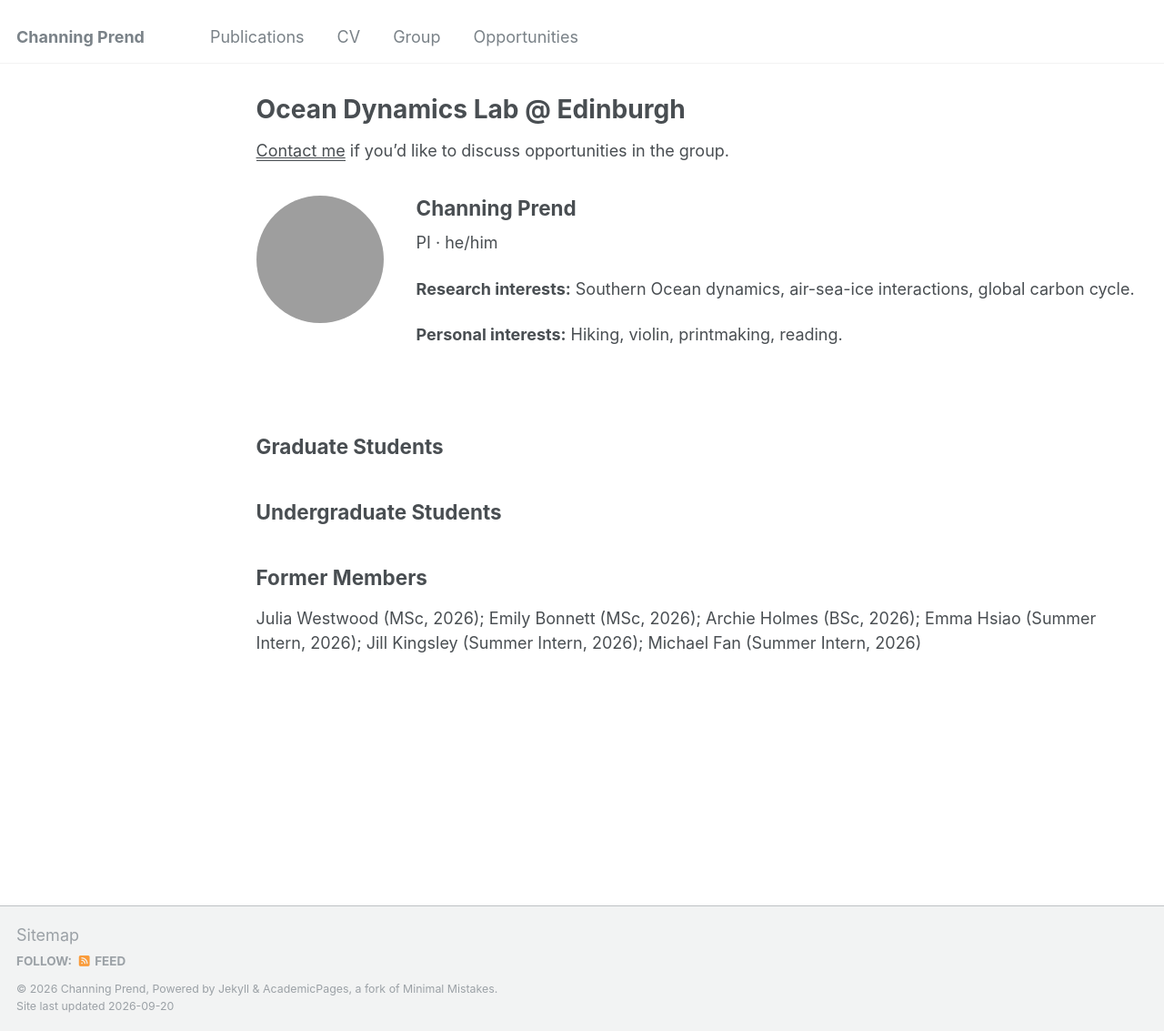
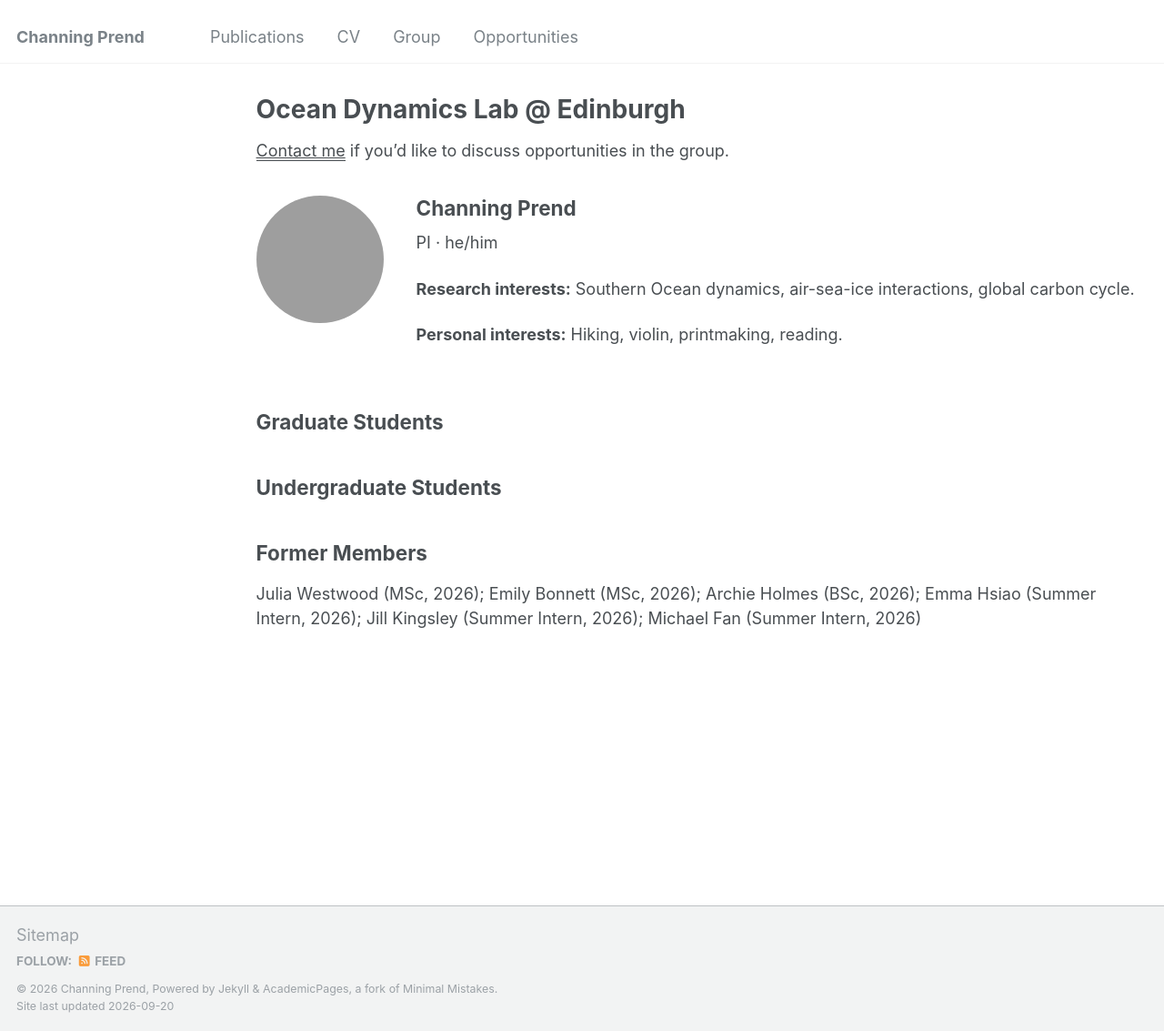
Before and after one commit to cprend/cprend.github.io, a Jekyll site: the page built from _pages/group.md, in a window 1280 px wide and 1133 px high. Shown: the whole window at 91% size. Built offline with Jekyll 4.4.1, drawn with Linux system fonts in a browser that asks for light colours; grey boxes are pictures that could not be loaded.

Commit message:
Update _custom.scss

```diff
--- a/_sass/_custom.scss
+++ b/_sass/_custom.scss
@@ -8,8 +8,9 @@
   align-items: flex-start !important;
   gap: 2em !important;
   max-width: none !important;
-  margin: 2em 0 4em !important;
+  margin: 2em 0 0.5em !important;
 }
+
 .group-pi img.group-photo,
 .group-pi img.group-photo-pi {
   display: block !important;
```
